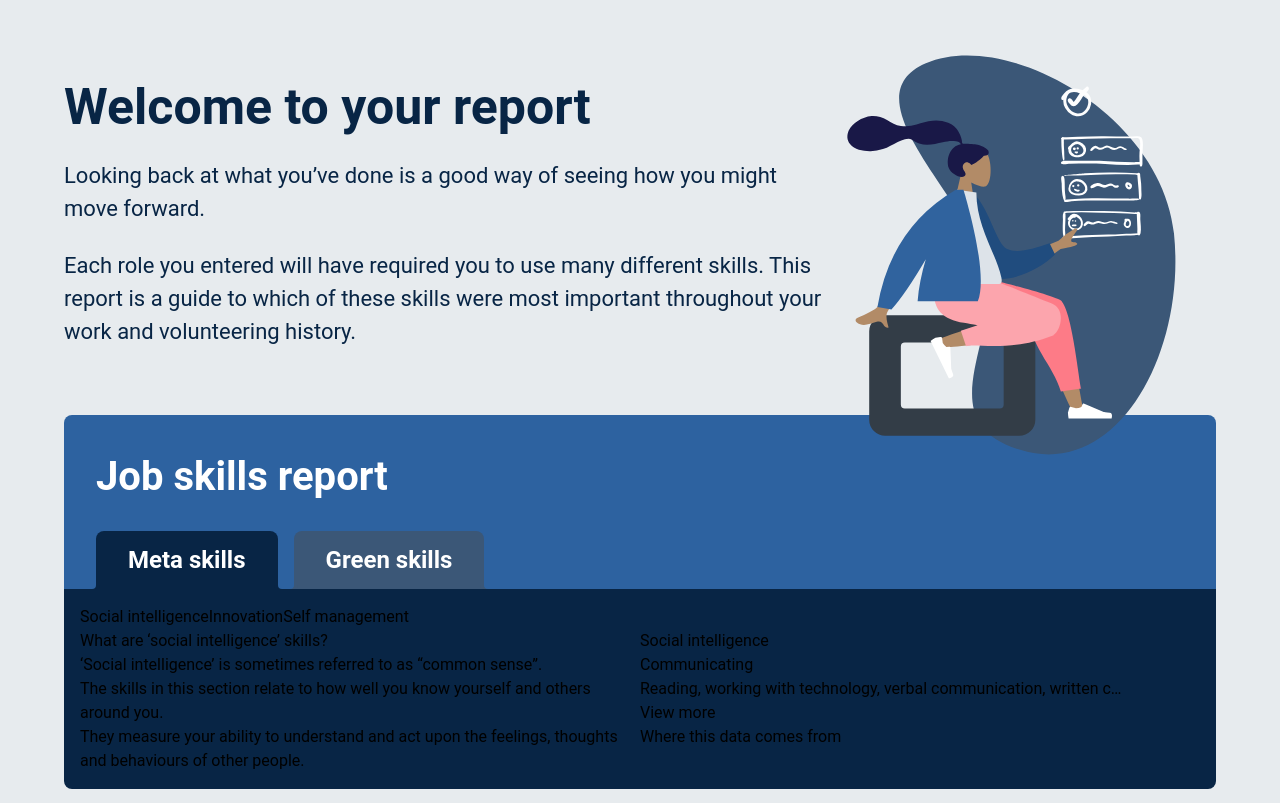
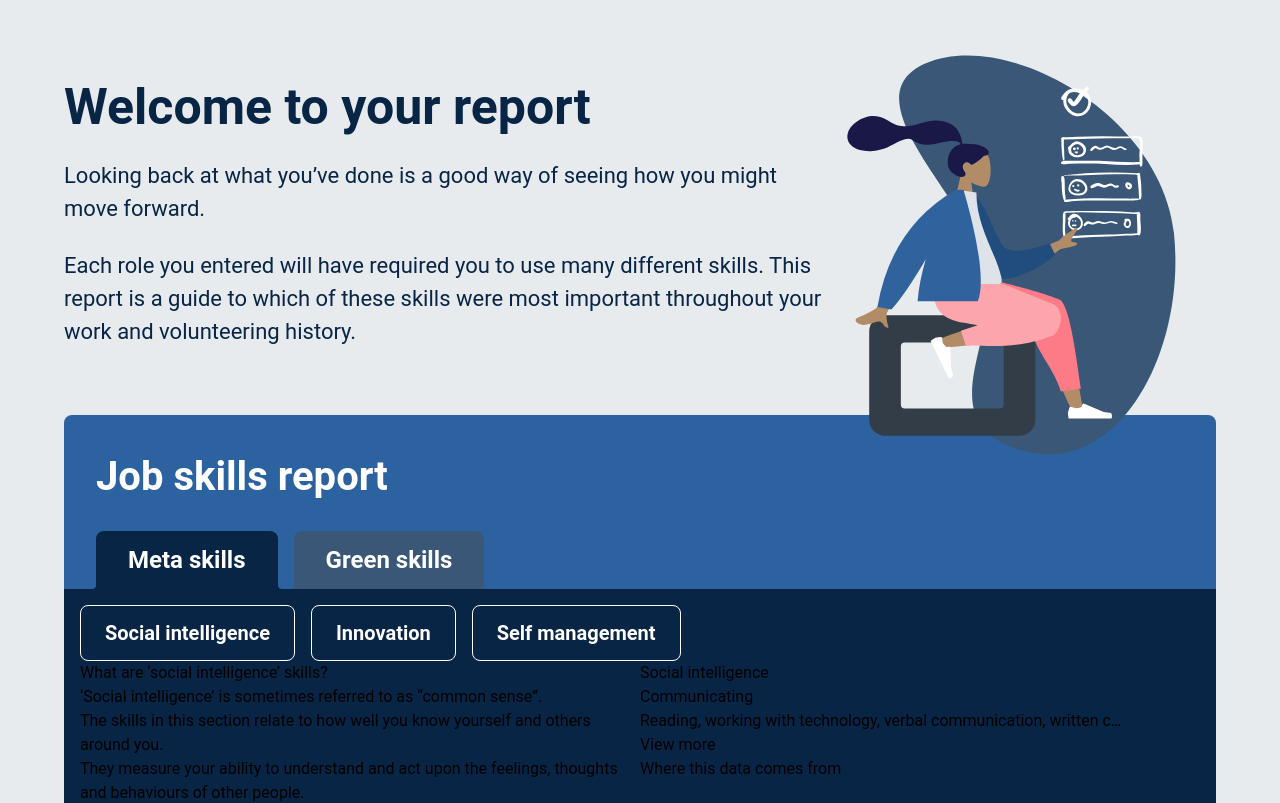
Before and after one commit to SuzanneMc82/design-repo, an Angular app: page / in a window 1280 px wide. Shown: the top 803 px of the page. Built offline with nearby package versions, Linux system fonts and the light colour scheme.

Commit message:
button bar done

```diff
--- a/src/app/button-list/button-list.component.html
+++ b/src/app/button-list/button-list.component.html
@@ -1,5 +1,5 @@
-<div class="w-full">
-  <button>Social intelligence</button>
-  <button>Innovation</button>
-  <button>Self management</button>
+<div class="w-full flex gap-4">
+  <button class="hocus:bg-brand-tertiary text-sm font-bold px-6 py-4 text-white border rounded-lg">Social intelligence</button>
+  <button class="hocus:bg-brand-tertiary text-sm font-bold px-6 py-4 text-white border rounded-lg">Innovation</button>
+  <button class="hocus:bg-brand-tertiary text-sm font-bold px-6 py-4 text-white border rounded-lg">Self management</button>
 </div>
--- a/tailwind.config.js
+++ b/tailwind.config.js
@@ -31,6 +31,7 @@ module.exports = {
       "white": "#ffffff",
     },
     fontFamily: {
+      base: ["18px", "1.5"],
       sans: ["Roboto", "sans-serif"],
     },
     fontSize: {
```
